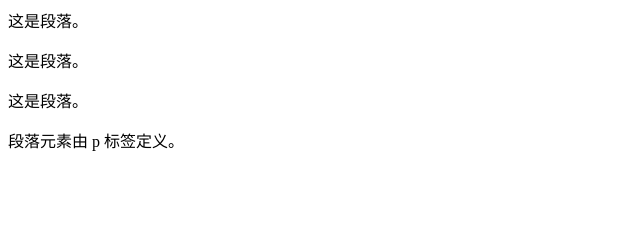
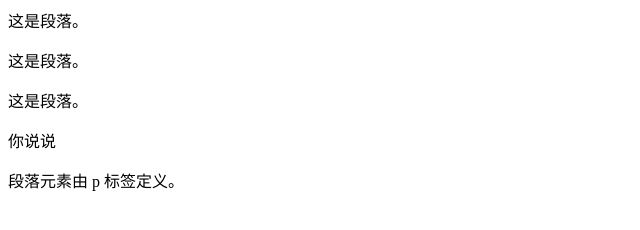
Before and after one commit to zhangzhongguo/hello-world, a plain HTML site: page index.html in a window 1280 px wide. Shown: the whole page, without its empty margins (0-640 px from the left). Drawn offline with Linux system fonts and the light colour scheme.

Commit message:
Update index.html

```diff
--- a/index.html
+++ b/index.html
@@ -3,6 +3,7 @@
     <p>这是段落。</p>
     <p>这是段落。</p>
     <p>这是段落。</p>
+    <p>你说说</p>
     <p>段落元素由 p 标签定义。</p>
   </body>
 </html>
```
